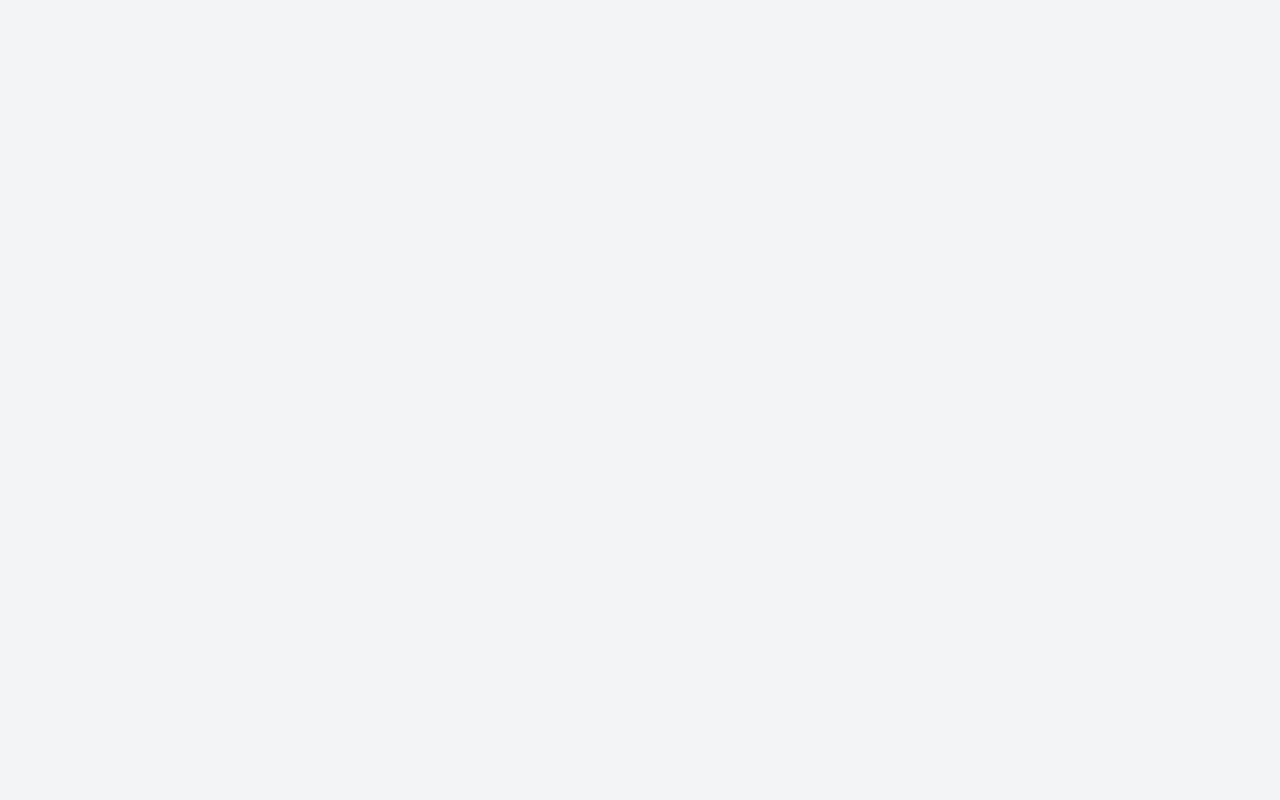
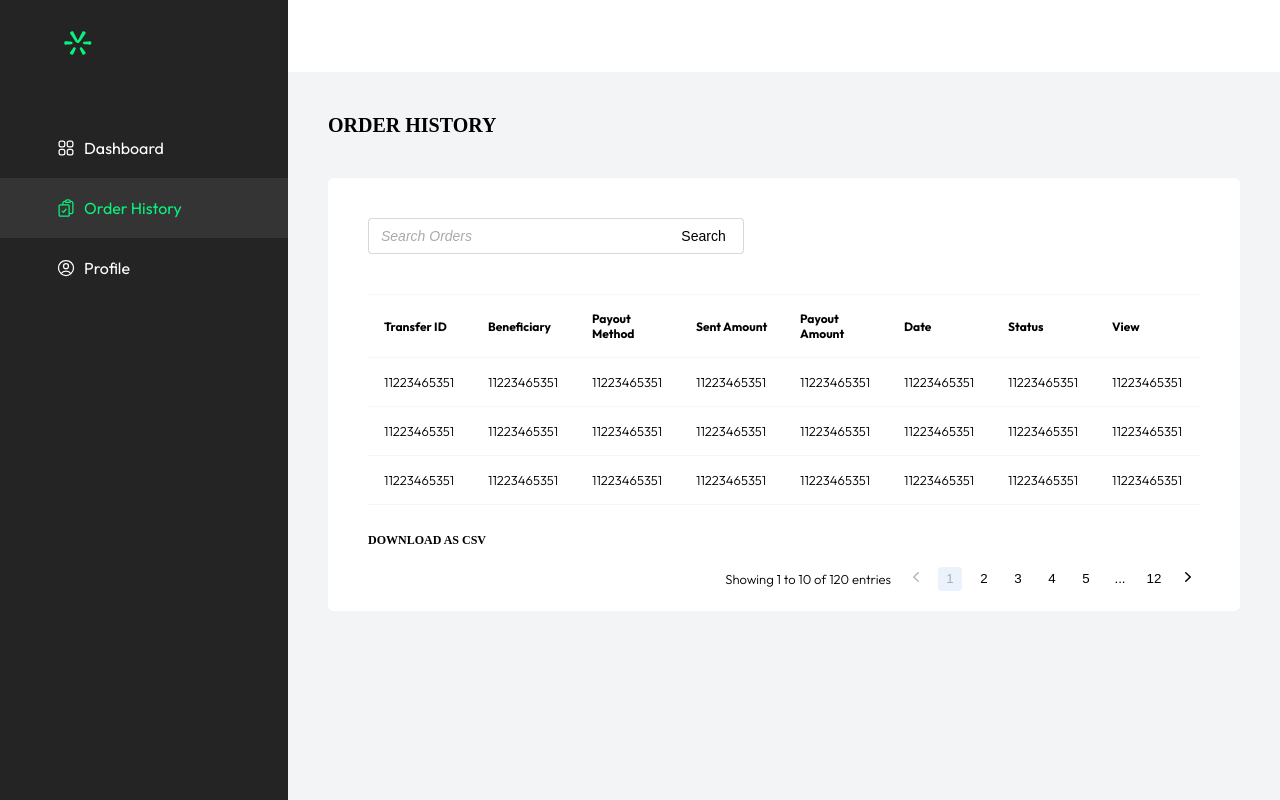
Before and after one commit to Vargent-Africa/venergie-app, a React (Vite) app: page /order-history in a window 1280 px wide. Built offline with nearby package versions, Linux system fonts and the light colour scheme; a web font is replaced by a local one.

Commit message:
fix(Orders): Add order history

```diff
--- a/src/App.tsx
+++ b/src/App.tsx
@@ -21,6 +21,7 @@ const Checkout = lazy(() => import("containers/Items/checkout"));
 
 //Dashboard
 const Dashboard = lazy(() => import("containers/Dashboard/dashboard"));
+const OrderHistory = lazy(() => import("containers/Orders/orderHistory"));
 
 const App = () => {
 	return (
@@ -33,6 +34,14 @@ const App = () => {
 							element={
 								<Suspense fallback={<div>Loading...</div>}>
 									<Dashboard />
+								</Suspense>
+							}
+						/>
+						<Route
+							path="order-history"
+							element={
+								<Suspense fallback={<div>Loading...</div>}>
+									<OrderHistory />
 								</Suspense>
 							}
 						/>
--- a/src/components/navigation/Pagination.tsx
+++ b/src/components/navigation/Pagination.tsx
@@ -0,0 +1,141 @@
+import * as styled from "./styles/pagination";
+
+type PaginationProps = {
+	page: number;
+	pages: number;
+	totalRecords?: number;
+	limit: number;
+	showDetails?: boolean;
+	changePage: (num: number) => void;
+};
+
+const Pagination = ({
+	page,
+	pages,
+	changePage,
+	totalRecords,
+	limit,
+	showDetails = true,
+}: PaginationProps) => {
+	let middleNumbers;
+
+	if (pages <= 5) {
+		middleNumbers = [...Array(pages)].map((_, ind) => (
+			<li key={ind + 1}>
+				<styled.PaginationButton
+					onClick={() => changePage(ind + 1)}
+					disabled={page === ind + 1}
+					active={page === ind + 1}
+				>
+					{ind + 1}
+				</styled.PaginationButton>
+			</li>
+		));
+	} else {
+		const startValue = Math.floor((page - 1) / 5) * 5;
+
+		const buttonList = [...Array(5)].map((_, ind) => (
+			<li key={startValue + ind + 1}>
+				<styled.PaginationButton
+					onClick={() => changePage(startValue + ind + 1)}
+					disabled={page === startValue + ind + 1}
+					active={page === startValue + ind + 1}
+				>
+					{startValue + ind + 1}
+				</styled.PaginationButton>
+			</li>
+		));
+
+		middleNumbers = (
+			<>
+				{page > 5 && (
+					<>
+						<li>
+							<styled.PaginationButton onClick={() => changePage(1)}>
+								1
+							</styled.PaginationButton>
+						</li>
+						<li>
+							<styled.PaginationButton>...</styled.PaginationButton>
+						</li>
+						<li>
+							<styled.PaginationButton onClick={() => changePage(startValue)}>
+								{startValue}
+							</styled.PaginationButton>
+						</li>
+					</>
+				)}
+				{buttonList}
+				{pages - page >= 5 && (
+					<>
+						<li>
+							<styled.PaginationButton>...</styled.PaginationButton>
+						</li>
+						<li>
+							<styled.PaginationButton onClick={() => changePage(pages)}>
+								{pages}
+							</styled.PaginationButton>
+						</li>
+					</>
+				)}
+			</>
+		);
+	}
+
+	return (
+		<styled.PaginationWrapper>
+			{showDetails && (
+				<span>
+					Showing {1 + (page - 1) * limit} to{" "}
+					{page === pages ? totalRecords : page * limit} of {totalRecords}{" "}
+					entries
+				</span>
+			)}
+			<styled.PaginationList>
+				<li>
+					<styled.PaginationButton
+						onClick={() => changePage(page - 1)}
+						disabled={page === 1}
+					>
+						<svg
+							xmlns="http://www.w3.org/2000/svg"
+							viewBox="0 0 20 20"
+							fill="currentColor"
+							width="20"
+							height="20"
+						>
+							<path
+								fillRule="evenodd"
+								d="M12.79 5.23a.75.75 0 01-.02 1.06L8.832 10l3.938 3.71a.75.75 0 11-1.04 1.08l-4.5-4.25a.75.75 0 010-1.08l4.5-4.25a.75.75 0 011.06.02z"
+								clipRule="evenodd"
+							/>
+						</svg>
+					</styled.PaginationButton>
+				</li>
+				{middleNumbers}
+				<li>
+					<styled.PaginationButton
+						onClick={() => changePage(page + 1)}
+						disabled={page === pages}
+					>
+						<svg
+							xmlns="http://www.w3.org/2000/svg"
+							viewBox="0 0 20 20"
+							fill="currentColor"
+							width="20"
+							height="20"
+						>
+							<path
+								fillRule="evenodd"
+								d="M7.21 14.77a.75.75 0 01.02-1.06L11.168 10 7.23 6.29a.75.75 0 111.04-1.08l4.5 4.25a.75.75 0 010 1.08l-4.5 4.25a.75.75 0 01-1.06-.02z"
+								clipRule="evenodd"
+							/>
+						</svg>
+					</styled.PaginationButton>
+				</li>
+			</styled.PaginationList>
+		</styled.PaginationWrapper>
+	);
+};
+
+export default Pagination;
--- /dev/null
+++ b/src/components/navigation/styles/pagination.ts
@@ -0,0 +1,32 @@
+import styled from "styled-components";
+
+// import { Colors } from "utils/colors";
+
+export const PaginationWrapper = styled.div`
+	font-size: 1.3rem;
+	display: flex;
+	align-items: center;
+	justify-content: space-between;
+	gap: 1.3rem;
+	justify-self: flex-end;
+	margin-top: 1rem;
+
+	@media (max-width: 768px) {
+		display: block;
+	}
+`;
+
+export const PaginationList = styled.ul`
+	display: flex;
+	flex-wrap: wrap;
+	align-items: center;
+	gap: 1rem;
+	font-weight: 400;
+`;
+
+export const PaginationButton = styled.button<{ active?: boolean }>`
+	width: 2.4rem;
+	height: 2.4rem;
+	border-radius: 4px;
+	background-color: ${({ active }) => (active ? "#EBF2FC" : "white")};
+`;
--- a/src/components/tables/Table.tsx
+++ b/src/components/tables/Table.tsx
@@ -1,18 +1,31 @@
+import { JSX } from "react";
 import * as styled from "./styles/table";
 
-const Table = () => {
+type TableProps = {
+	showSearch?: boolean;
+	pageName?: string;
+	pagination?: JSX.Element | null;
+};
+
+const Table = ({
+	showSearch = true,
+	pageName = "",
+	pagination,
+}: TableProps) => {
 	return (
 		<styled.TableWrapper>
+			{showSearch && (
 				<styled.TableSearchWrapper>
 					<styled.SearchContainer>
 						<styled.SearchInput
 							type="text"
 							name="firstname"
-						placeholder="Search..."
+							placeholder={`Search ${pageName}`}
 						/>
 						<styled.SearchButton>Search</styled.SearchButton>
 					</styled.SearchContainer>
 				</styled.TableSearchWrapper>
+			)}
 			<styled.TableContainer>
 				<styled.Table>
 					<styled.TableHead>
@@ -60,11 +73,9 @@ const Table = () => {
 						</styled.TableBodyRow>
 					</styled.TableBody>
 				</styled.Table>
+				<styled.TableExtraText>Download as CSV</styled.TableExtraText>
+				{pagination && pagination}
 			</styled.TableContainer>
-			<styled.TableExtra>
-				<styled.TableExtraText>Download as CSV</styled.TableExtraText>
-				{/* <Pagination /> */}
-			</styled.TableExtra>
 		</styled.TableWrapper>
 	);
 };
--- a/src/components/tables/styles/table.ts
+++ b/src/components/tables/styles/table.ts
@@ -4,14 +4,14 @@ import { Colors } from "utils/colors";
 
 export const TableWrapper = styled.section`
 	margin-top: 2rem;
+	padding-bottom: 2rem;
 	background-color: ${Colors.white};
 	border-radius: 6px;
 	overflow: hidden;
 `;
 
 export const TableSearchWrapper = styled.div`
-	padding-top: 4rem;
-	padding-bottom: 4rem;
+	padding: 4rem 0 2rem;
 	border-bottom-width: 1px;
 	border-bottom-color: #f5f6fa;
 	width: 100%;
@@ -78,7 +78,7 @@ export const SearchButton = styled.button`
 `;
 
 export const TableContainer = styled.div`
-	padding: 0 4rem;
+	padding: 2rem 4rem 0;
 
 	@media (max-width: 768px) {
 		padding: 0 2.4rem;
@@ -94,10 +94,9 @@ export const Table = styled.table`
 `;
 
 export const TableHead = styled.thead`
-	border-top-width: 1px;
-	border-bottom-width: 1px;
-	border-top-color: #f5f6fa;
-	border-bottom-color: #f5f6fa;
+	border: 1px solid #f5f6fa;
+	border-left: none;
+	border-right: none;
 `;
 
 export const TableHeadRow = styled.tr`
@@ -122,6 +121,7 @@ export const TableBodyRow = styled.tr`
 	text-align: left;
 	border-bottom-width: 1px;
 	border-bottom-color: #f5f6fa;
+	border-bottom-style: solid;
 `;
 
 export const TableDataCell = styled.td`
@@ -129,22 +129,10 @@ export const TableDataCell = styled.td`
 	font-size: 1.3rem;
 `;
 
-export const TableExtra = styled.div`
-	padding: 2.4rem 4rem;
-	border-top-width: 1px;
-	border-top-color: #f5f6fa;
-	display: flex;
-	justify-content: space-between;
-	align-items: center;
-
-	@media (max-width: 768px) {
-		padding: 0 2.4rem;
-		flex-direction: column-reverse;
-	}
-`;
-
 export const TableExtraText = styled.h3`
 	font-size: 1.2rem;
 	cursor: pointer;
 	padding: 0.8rem 0;
+	margin-top: 2rem;
+	display: inline-block;
 `;
--- a/src/containers/Dashboard/Dashboard.tsx
+++ b/src/containers/Dashboard/Dashboard.tsx
@@ -1,4 +1,7 @@
+import { Link } from "react-router";
+
 import Table from "components/tables/Table";
+import { PageRoutes } from "utils/pageRoutes";
 
 import * as styled from "./styles/dashboard";
 
@@ -6,7 +9,15 @@ const Dashboard = () => {
 	return (
 		<styled.DashboardWrapper>
 			<styled.DashboardHeader>Dashboard</styled.DashboardHeader>
-			<Table />
+			<styled.RecentOrderWrapper>
+				<styled.RecentOrderHeader>
+					<styled.RecentOrderText>Recent Orders</styled.RecentOrderText>
+					<Link to={PageRoutes.orderHistory}>
+						<styled.OrderMoreLink>See All</styled.OrderMoreLink>
+					</Link>
+				</styled.RecentOrderHeader>
+				<Table pageName="Dashboard" />
+			</styled.RecentOrderWrapper>
 		</styled.DashboardWrapper>
 	);
 };
--- a/src/containers/Dashboard/styles/dashboard.ts
+++ b/src/containers/Dashboard/styles/dashboard.ts
@@ -1,7 +1,28 @@
 import styled from "styled-components";
+
+import { Colors } from "utils/colors";
 
 export const DashboardWrapper = styled.section``;
 
 export const DashboardHeader = styled.h1`
 	font-size: 2rem;
 `;
+
+export const RecentOrderWrapper = styled.section`
+	margin-top: 4rem;
+`;
+
+export const RecentOrderHeader = styled.div`
+	display: flex;
+	justify-content: space-between;
+	align-items: center;
+`;
+
+export const RecentOrderText = styled.h1`
+	font-size: 1.6rem;
+`;
+
+export const OrderMoreLink = styled.span`
+	color: ${Colors.forestGreen};
+	font-size: 1.5rem;
+`;
--- /dev/null
+++ b/src/containers/Orders/orderHistory.tsx
@@ -0,0 +1,53 @@
+import { useRef } from "react";
+import { useSearchParams } from "react-router";
+
+import Table from "components/tables/Table";
+import Pagination from "components/navigation/Pagination";
+
+import * as styled from "./styles/order";
+
+const OrderHistory = () => {
+	const [searchParams, setSearchParams] = useSearchParams();
+
+	const page = searchParams.get("page") || "1";
+	const limit = searchParams.get("limit") || "10";
+	const pages = 12;
+	const total = 120;
+
+	const ref = useRef<HTMLInputElement>(null);
+
+	const changePage = (num: number) => {
+		if (!searchParams.get("query")) {
+			setSearchParams({
+				page: num.toString(),
+			});
+		} else {
+			setSearchParams({
+				query: ref.current?.value || "",
+				page: num.toString(),
+			});
+		}
+	};
+
+	return (
+		<styled.OrderWrapper>
+			<styled.OrderHeader>Order History</styled.OrderHeader>
+			<styled.OrderContainer>
+				<Table
+					pageName="Orders"
+					pagination={
+						<Pagination
+							page={+page}
+							pages={pages}
+							limit={+limit}
+							changePage={changePage}
+							totalRecords={total}
+						/>
+					}
+				/>
+			</styled.OrderContainer>
+		</styled.OrderWrapper>
+	);
+};
+
+export default OrderHistory;
--- /dev/null
+++ b/src/containers/Orders/styles/order.ts
@@ -0,0 +1,11 @@
+import styled from "styled-components";
+
+export const OrderWrapper = styled.section``;
+
+export const OrderHeader = styled.h1`
+	font-size: 2rem;
+`;
+
+export const OrderContainer = styled.div`
+	margin-top: 4rem;
+`;
--- /dev/null
+++ b/src/utils/pageRoutes.ts
@@ -0,0 +1,8 @@
+export const PageRoutes = {
+	// Dashboard routes
+	dashboard: "/dashboard",
+	orderHistory: "/order-history",
+
+	// Main routes
+	checkout: "/items/checkout",
+};
```
Lines whose indentation alone changed are shown as unchanged.
